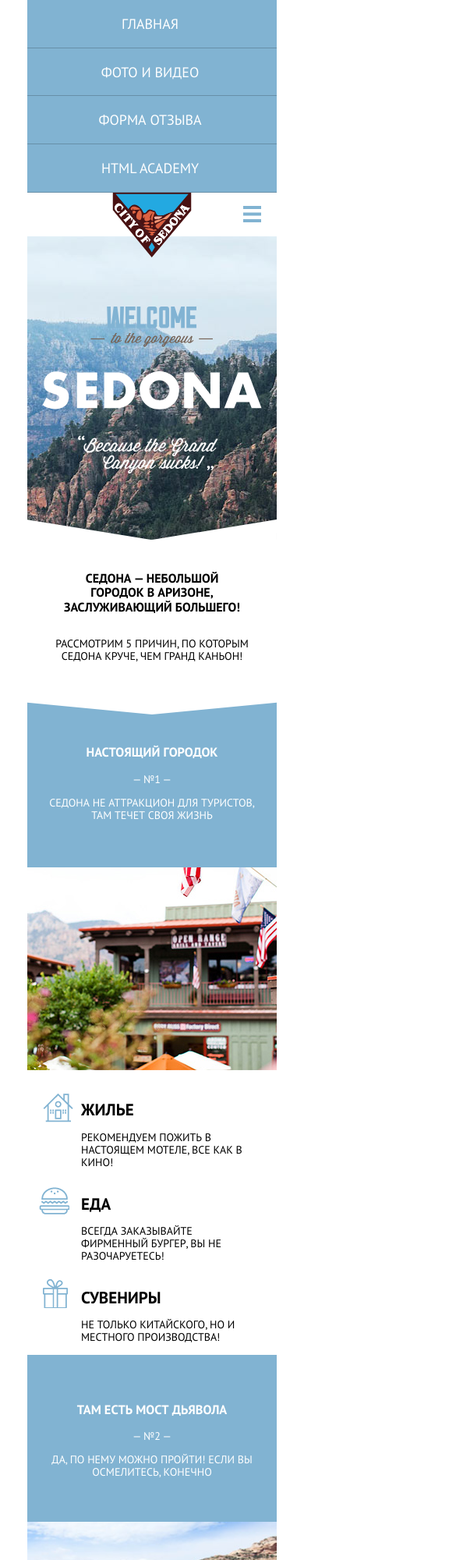
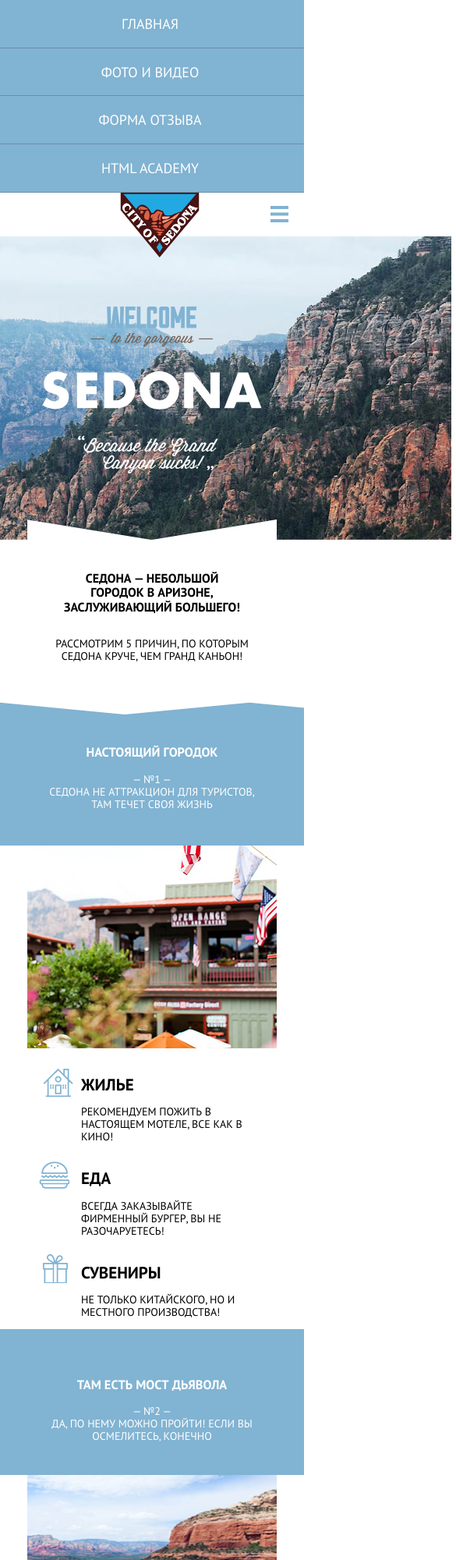
Before and after one commit to Ishmenev/1049761-sedona-17, a plain HTML site: page source/index.html in a window 390 px wide. Shown: the top 2000 px of the page at 78% size, 585 px wide, since content can reach past the window. Drawn offline with nearby package versions, Linux system fonts and the light colour scheme; files that its build step writes are made by us from their sources; a web font is replaced by a local one.

Commit message:
Some changes for making flexibility

```diff
--- a/source/index.html
+++ b/source/index.html
@@ -51,20 +51,20 @@
             <img class="advantages__picture--mobile" src="img/main-city-mobile@1x.jpg" width="320" height="260" alt="Повседневные виды Седоны">
             <img class="advantages__picture--tablet" src="img/main-city-tablet@1x.jpg" width="512" height="auto" alt="Повседневные виды Седоны">
             <img class="advantages__picture--desktop" src="img/main-city-desktop@1x.jpg" width="800" height="256" alt="Повседневные виды Седоны">
-            <ul class="advantages__offers offers-list">
-              <li class="offers-list__item offers-list__item--houses">
+            <div class="advantages__offers offers-list">
+              <div class="offers-list__item offers-list__item--houses">
                 <span class="offers-list__title">Жилье</span>
                 <p class="offers-list__text">Рекомендуем пожить в настоящем мотеле, все как в кино!</p>
-              </li>
-              <li class="offers-list__item offers-list__item--food">
+              </div>
+              <div class="offers-list__item offers-list__item--food">
                 <span class="offers-list__title">Еда</span>
                 <p class="offers-list__text">Всегда заказывайте фирменный бургер, вы не разочаруетесь!</p>
-              </li>
-              <li class="offers-list__item offers-list__item--gifts">
+              </div>
+              <div class="offers-list__item offers-list__item--gifts">
                 <span class="offers-list__title">Сувениры</span>
                 <p class="offers-list__text">Не только китайского, но и местного производства!</p>
-              </li>
-            </ul>
+              </div>
+            </div>
           </li>
           <li class="advantages__item--bridge">
             <div class="advantages__wrapper advantages__wrapper--second">
--- a/source/less/blocks/advantages.less
+++ b/source/less/blocks/advantages.less
@@ -1,5 +1,4 @@
 .advantages {
-  width: 320px;
   margin: 0 auto;
   padding-top: 40px;
 }
@@ -18,6 +17,11 @@
   width: 255px;
   margin-bottom: 30px;
   text-align: center;
+}
+
+.advantages__description {
+  max-width: 265px;
+  margin: 0 auto;
 }
 
 .advantages__list {
@@ -54,13 +58,19 @@
   }
 }
 
+.advantages__picture--mobile {
+  display: block;
+  margin: 0 auto;
+}
+
 .advantages__picture--tablet,
 .advantages__picture--desktop {
   display: none;
 }
 
-.offers-list {
-  .list-reset;
+.advantages__offers {
+  width: 320px;
+  margin: 0 auto;
 }
 
 .offers-list__item {
@@ -133,6 +143,7 @@
   &:not(.advantages__item--fifth)::after {
     .alter;
     bottom: 0;
+    left: 25%;
     .size(250px, 1px);
     background-color: rgb(214, 214, 214);
   }
@@ -203,6 +214,7 @@
   }
 
   .offers-list {
+    width: @tablet-width;
     display: flex;
     flex-direction: row;
     align-items: baseline;
@@ -252,11 +264,10 @@
     padding-bottom: 49px;
     padding-left: 58px;
     padding-right: 58px;
-  }
 
-  .advantages__item--third::after,
-  .advantages__item--fourth::after {
-    display: none;
+    &:not(.advantages__item--fifth)::after {
+      display: none;
+    }
   }
 
   .advantages__title--sub {
@@ -285,6 +296,10 @@
     }
   }
 
+  .offers-list {
+    width: @desktop-width;
+  }
+
   .advantages__picture--tablet {
     display: none;
   }
--- a/source/less/blocks/main-nav.less
+++ b/source/less/blocks/main-nav.less
@@ -1,6 +1,5 @@
 .main-nav {
-  width: 320px;
-  margin: 0 auto;
+  width: auto;
 }
 
 .main-nav__list {
@@ -27,10 +26,11 @@
 
 .main-nav__item--logo {
   display: block;
-  text-align: center;
   background-color: @white;
   height: 56px;
   position: relative;
+  text-align: center;
+  padding-left: 20px;
 }
 
 .main-nav__image--tablet,
@@ -52,16 +52,15 @@
 }
 
 @media (min-width: @tablet-width) {
-  .main-nav {
-    width: @tablet-width;
-  }
 
   .main-nav__list {
+    width: 95%;
+    margin: 0 auto;
     flex-direction: row;
   }
 
   .main-nav__item {
-    flex-basis: 153px;
+    flex-basis: 20%;
   }
 
   .main-nav__list li:nth-child(4) {
@@ -74,6 +73,7 @@
 
   .main-nav__image--tablet {
     display: block;
+    padding-left: 30px;
   }
 
   .main-nav__image--mobile {
@@ -97,6 +97,7 @@
 @media (min-width: @desktop-width) {
   .main-nav {
     width: @desktop-width;
+    margin: 0 auto;
   }
 
   .main-nav__item {
--- a/source/less/blocks/page-intro.less
+++ b/source/less/blocks/page-intro.less
@@ -5,7 +5,7 @@
   padding-top: 90px;
   box-sizing: border-box;
   position: relative;
-  overflow: hidden;
+
 
   &::after {
     .alter;
@@ -13,6 +13,7 @@
     left: -224px;
     .size(768px, 389px);
     background-image: url("../img/bg-back-mobile@1x.jpg");
+    background-repeat: no-repeat;
     z-index: -1;
   }
 
```
